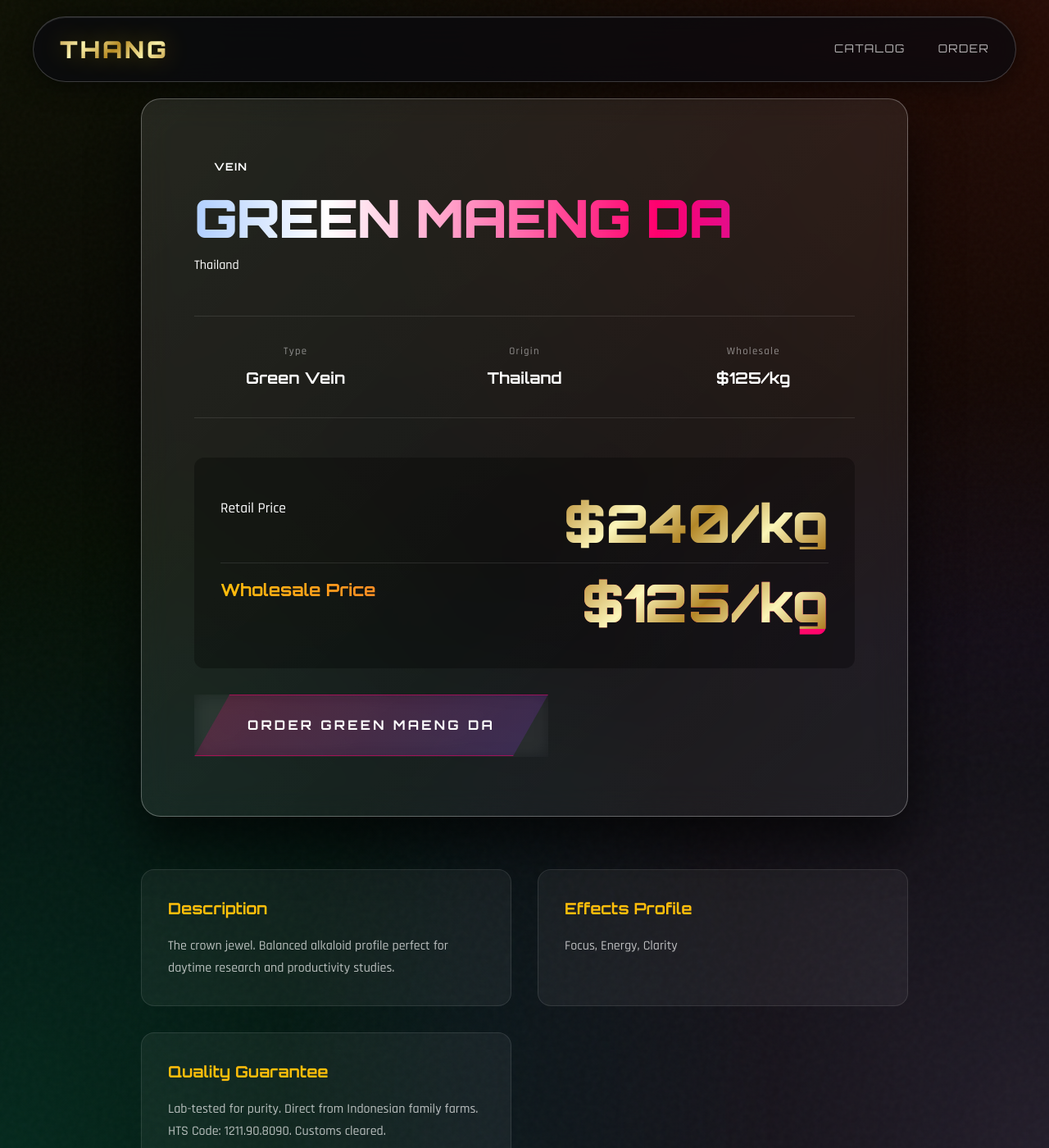
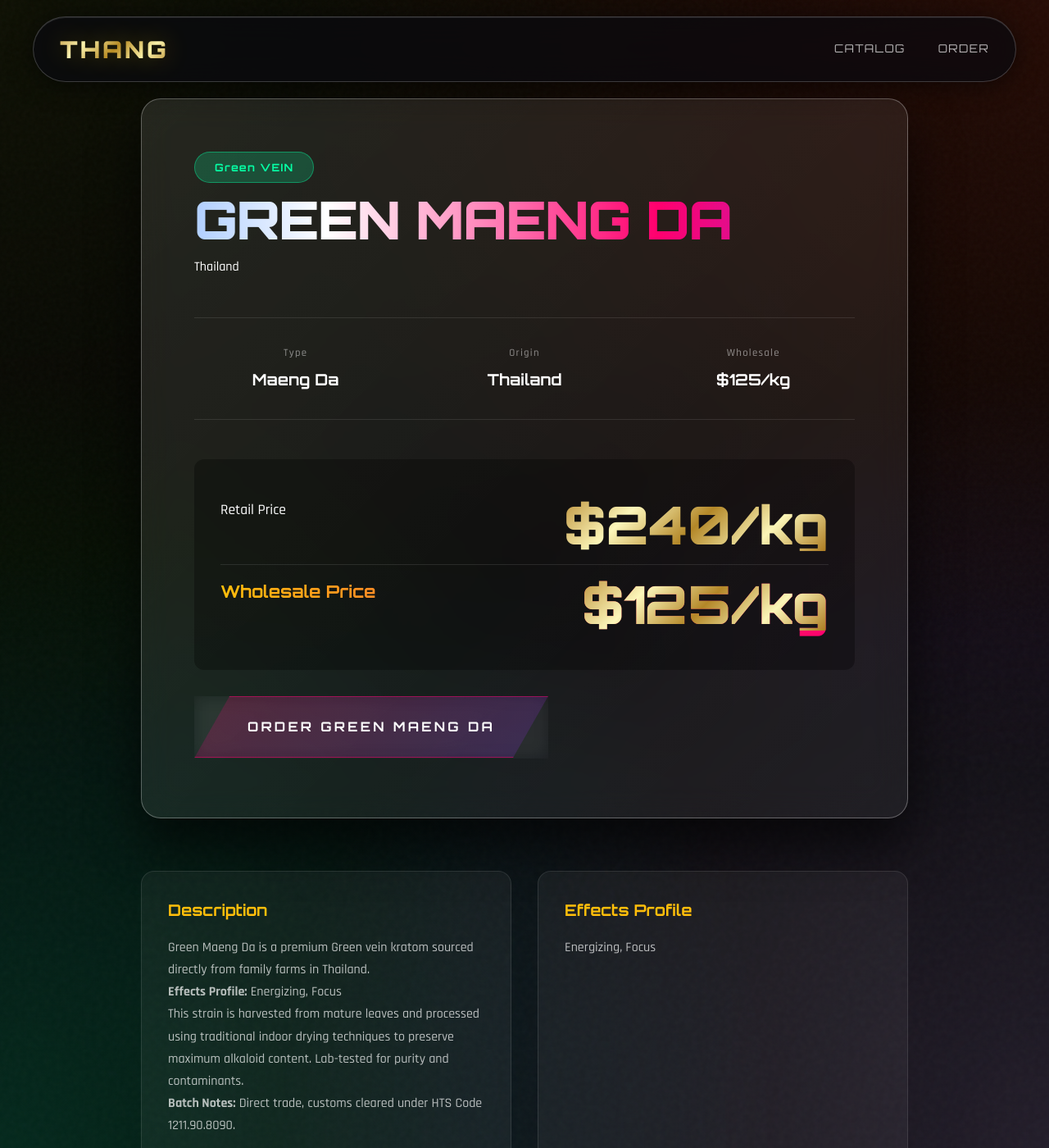
Before and after one commit to Nuance-Drop/kratomthang, a Jekyll site: the page built from _strains/green-maeng-da.md, in a window 1280 px wide and 1400 px high. Shown: the whole window at 82% size. Built offline with Jekyll 4.4.1, drawn with Linux system fonts in a browser that asks for light colours.

Commit message:
Revise Green Maeng Da strain information
Updated strain details for Green Maeng Da, including effects and pricing.

```diff
--- a/_strains/green-maeng-da.md
+++ b/_strains/green-maeng-da.md
@@ -1,12 +1,19 @@
 ---
-name: "Green Maeng Da"
-type: "Green Vein"
-origin: "Thailand"
+title: Green Maeng Da
+type: Maeng Da
+category: Green
+origin: Thailand
 price_wholesale: 125
 price_retail: 240
-effects: "Focus, Energy, Clarity"
+effects: Energizing, Focus
 featured: true
 layout: strain
 ---
 
-The crown jewel. Balanced alkaloid profile perfect for daytime research and productivity studies.
+Green Maeng Da is a premium Green vein kratom sourced directly from family farms in Thailand.
+
+**Effects Profile:** Energizing, Focus
+
+This strain is harvested from mature leaves and processed using traditional indoor drying techniques to preserve maximum alkaloid content. Lab-tested for purity and contaminants.
+
+**Batch Notes:** Direct trade, customs cleared under HTS Code 1211.90.8090.
```
